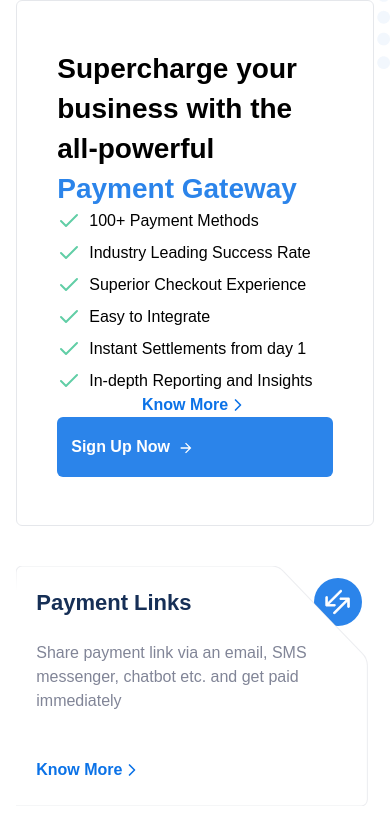
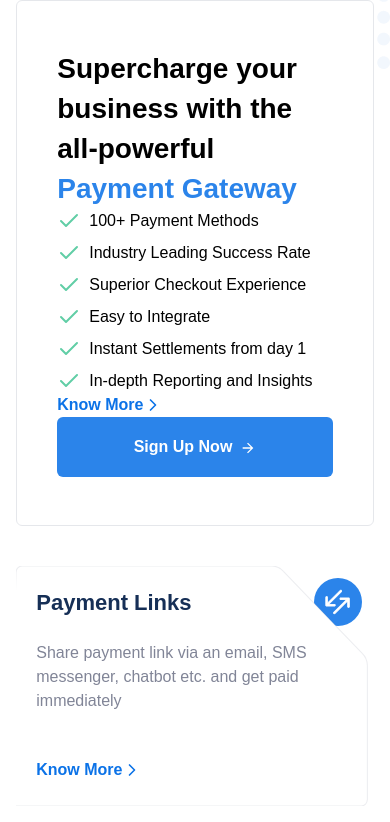
Before and after one commit to manishsinghtomar/Razorpay-Clone, a website built with Vite: page index.html in a window 390 px wide. Shown: the part 1148-1970 px from the top of the page. Built offline with nearby package versions, Linux system fonts and the light colour scheme.

Commit message:
button alignment fixed

```diff
--- a/index.html
+++ b/index.html
@@ -16,7 +16,7 @@
           class="relative w-[1080px] mx-auto flex items-center justify-between"
         >
           <!-- logo -->
-          <a href="/" class="cursor-pointer py-7 pr-7">
+          <a href="/" class="cursor-pointer py-7 mx-8 md:mx-0 pr-7">
             <img src="/images/razorpaylogo.svg" width="125px" height="30px" />
           </a>
 
@@ -234,7 +234,7 @@
               <!-- for button and hyperlink -->
               <div class="flex flex-col-reverse md:flex-row items-center space-x-0 md:space-x-4  ">
                 <button
-                  class="bg-lightBlue w-full md:w-fit text-white py-[18px] px-[14px] rounded-md font-mullish font-bold hover:bg-lightBlue500 transition-all duration-200 flex sm:justify-center "
+                  class="bg-lightBlue justify-center w-full md:w-fit text-white py-[18px] px-[14px] rounded-md font-mullish font-bold hover:bg-lightBlue500 transition-all duration-200 flex "
                 >
                   Sign Up Now
                   <svg
@@ -249,7 +249,7 @@
                   </svg>
                 </button>
                 <!-- hyperlink -->
-                <div class="flex sm:self-start items-center cursor-pointer group">
+                <div class="flex self-start md:self-center items-center cursor-pointer group">
                   <a
                     href="#"
                     class="font-mullish font-bold text-lightBlue500 group-hover:text-grayBlue transition-all duration-200"
```
